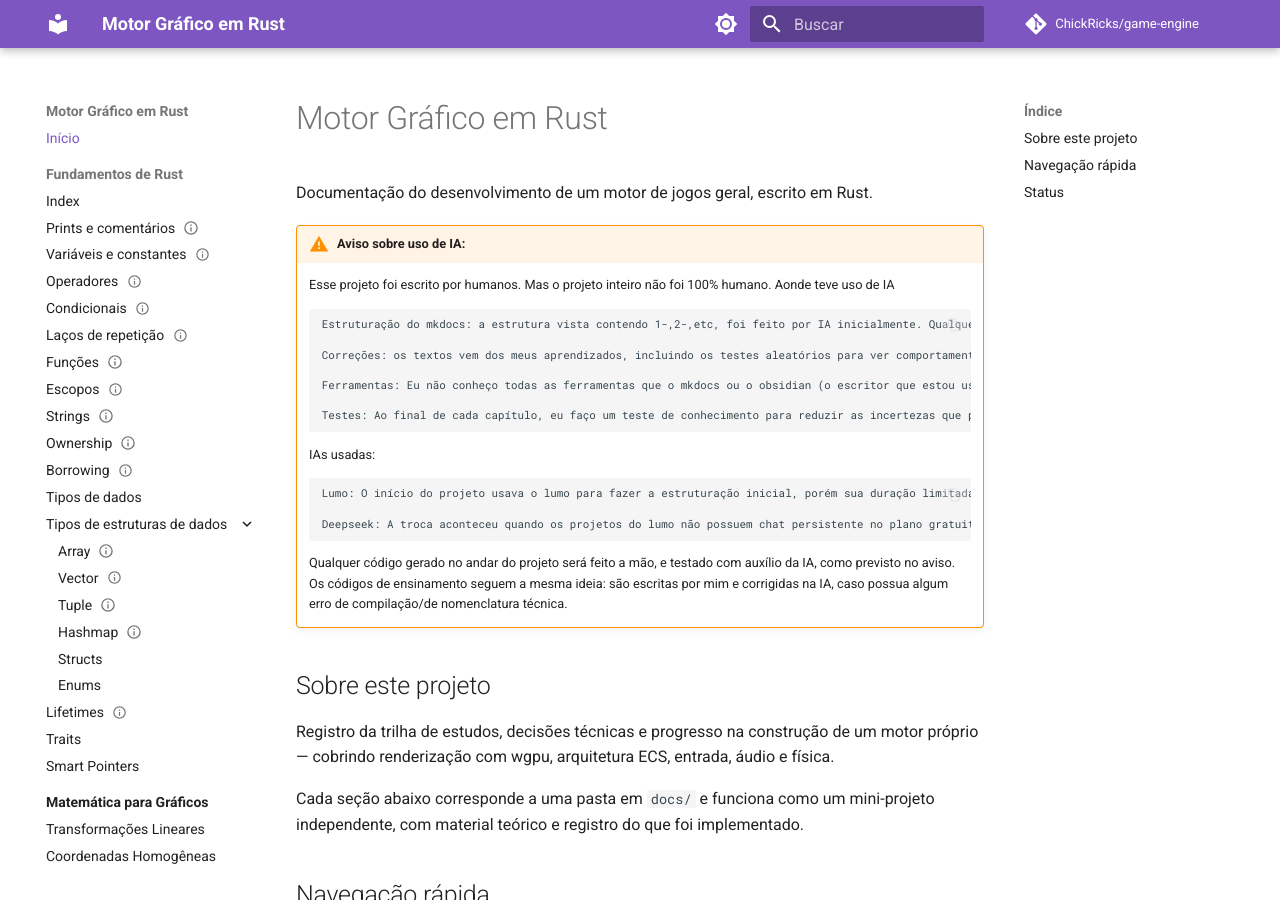
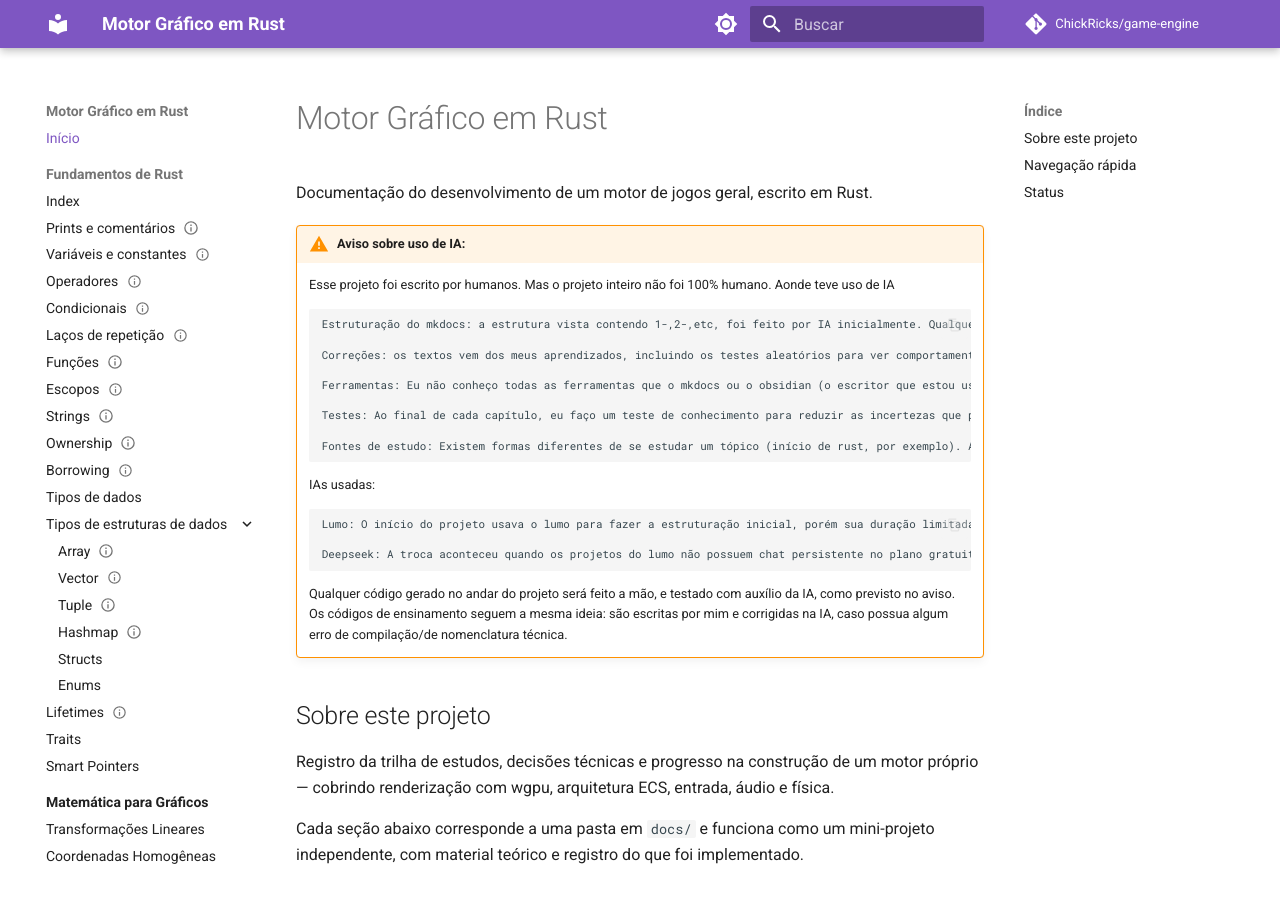
Before and after one commit to ChickRicks/game-engine, an MkDocs documentation site: the page built from docs/index.md, in a window 1280 px wide and 900 px high. Built offline with MkDocs 1.6.1 and Material for MkDocs 9.7.7, drawn with Linux system fonts in a browser that asks for light colours; comment, search, counter and statistics services are not loaded.

Commit message:
vault backup: 2026-11-20 00:12:57

```diff
--- a/docs/index.md
+++ b/docs/index.md
@@ -13,6 +13,8 @@ Documentação do desenvolvimento de um motor de jogos geral, escrito em Rust.
 		Ferramentas: Eu não conheço todas as ferramentas que o mkdocs ou o obsidian (o escritor que estou usando) possuem. Uso a IA para poder expandir formas de expressar o conteúdo que criei.
 
 		Testes: Ao final de cada capítulo, eu faço um teste de conhecimento para reduzir as incertezas que posso ter deixado para trás. As ideias serão feitas por mim, e serão verificadas com a IA como correção.
+
+		Fontes de estudo: Existem formas diferentes de se estudar um tópico (início de rust, por exemplo). A IA junta as plataformas de estudo que seriam melhores para o meu estudo, facilitando a pesquisa de novas informações, sem substituir o meu estudo, já que a IA não está gerando o resumo para mim, apenas coletando aonde pesquisar.
 
 	IAs usadas:
 
```
